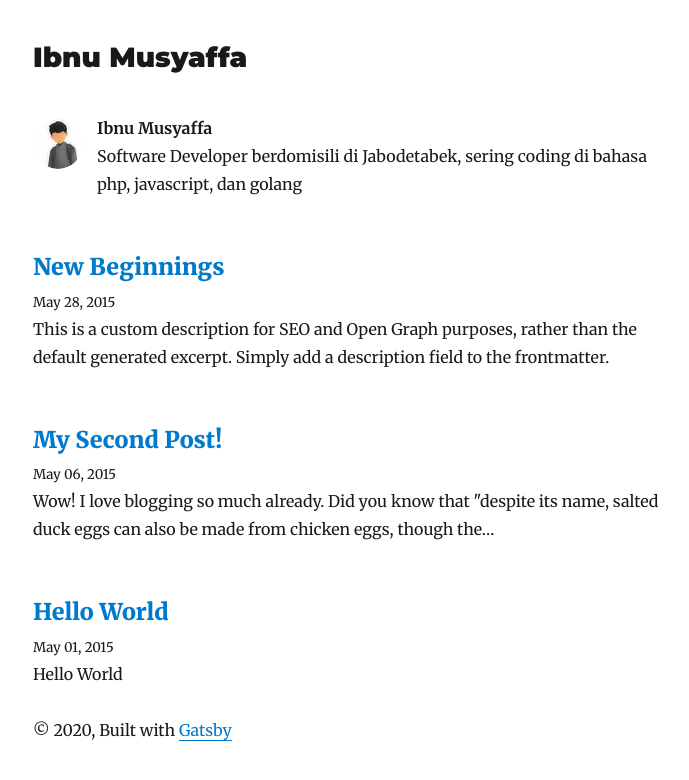
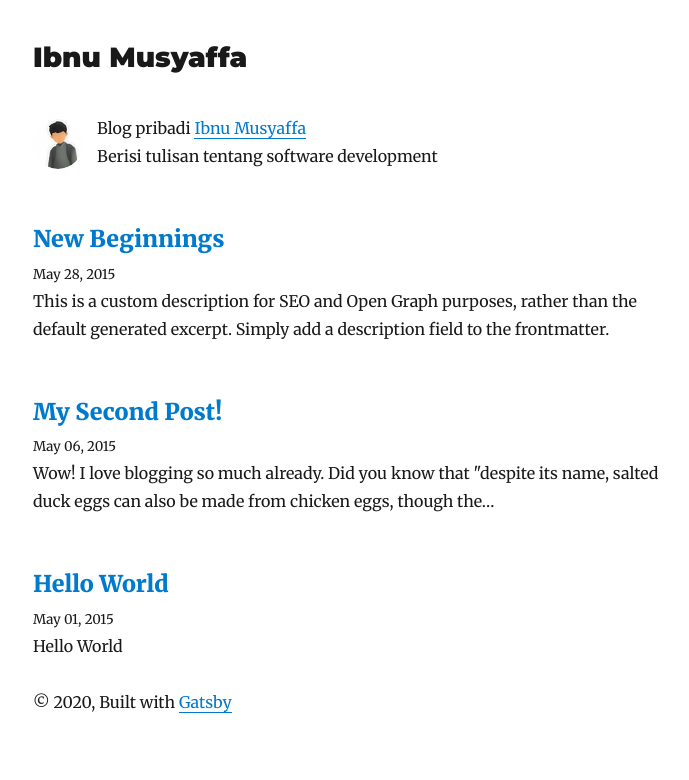
Before and after one commit to ibnumusyaffa/ibnudev4, a Gatsby site: page / in a window 1280 px wide. Shown: the whole page, without its empty margins (292-981 px from the left). Built offline with nearby package versions, Linux system fonts and the light colour scheme; Gatsby itself is replaced by a stand-in of ours; some packages are replaced by stand-ins of ours.

Commit message:
update bio

```diff
--- a/gatsby-config.js
+++ b/gatsby-config.js
@@ -3,7 +3,7 @@ module.exports = {
     title: `Ibnu Musyaffa`,
     author: {
       name: `Ibnu Musyaffa`,
-      summary: `Software Developer berdomisili di Jabodetabek, sering coding di bahasa php, javascript, dan golang`,
+      summary: `Generalis software developer`,
     },
     description: `Personal blog tentang programming`,
     siteUrl: `https://ibnu.dev/`,
--- /dev/null
+++ b/src/components/about.js
@@ -0,0 +1,74 @@
+/**
+ * Bio component that queries for data
+ * with Gatsby's useStaticQuery component
+ *
+ * See: https://www.gatsbyjs.org/docs/use-static-query/
+ */
+
+import React from "react"
+import { useStaticQuery, graphql } from "gatsby"
+import Image from "gatsby-image"
+
+import { rhythm } from "../utils/typography"
+
+const About = () => {
+  const data = useStaticQuery(graphql`
+    query AboutQuery {
+      avatar: file(absolutePath: { regex: "/profile-pic.jpg/" }) {
+        childImageSharp {
+          fixed(width: 50, height: 50) {
+            ...GatsbyImageSharpFixed
+          }
+        }
+      }
+      site {
+        siteMetadata {
+          author {
+            name
+            summary
+          }
+          social {
+            twitter
+          }
+        }
+      }
+    }
+  `)
+
+  const { author } = data.site.siteMetadata
+  return (
+    <div
+      style={{
+        display: `flex`,
+        // justifyContent:'center'
+        alignContent: "center",
+      }}
+    >
+      <Image
+        fixed={data.avatar.childImageSharp.fixed}
+        alt={author.name}
+        style={{
+          marginRight: rhythm(1 / 2),
+          marginBottom: 0,
+          marginTop: 5,
+          minWidth: 50,
+          borderRadius: `100%`,
+        }}
+        imgStyle={{
+          borderRadius: `50%`,
+        }}
+      />
+      <div>
+        <div>
+          Blog pribadi {" "}
+          <a target="_blank" rel="noopener noreferrer" href={`https://twitter.com/${data.site.siteMetadata.social.twitter}`}>
+            {author.name}
+          </a>
+        </div>
+        <div>Berisi tulisan tentang software development</div>
+      </div>
+    </div>
+  )
+}
+
+export default About
--- a/src/pages/index.js
+++ b/src/pages/index.js
@@ -1,7 +1,7 @@
 import React from "react"
 import { Link, graphql } from "gatsby"
 
-import Bio from "../components/bio"
+import About from "../components/about"
 import Layout from "../components/layout"
 import SEO from "../components/seo"
 import { rhythm } from "../utils/typography"
@@ -13,7 +13,7 @@ const BlogIndex = ({ data, location }) => {
   return (
     <Layout location={location} title={siteTitle}>
       <SEO title="Artikel" />
-      <Bio />
+      <About />
       {posts.map(({ node }) => {
         const title = node.frontmatter.title || node.fields.slug
         return (
```
Also changed, not shown: src/templates/blog-post.js (+9 -11 lines).
